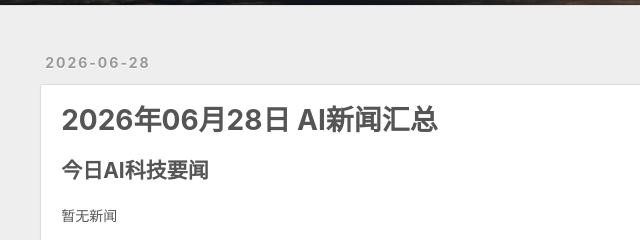
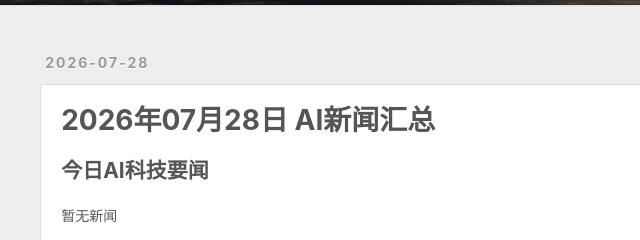
Before and after one commit to chu-jue/ai-news-blog, a plain HTML site: page 2026/03/28/2026-03-28-ai-news/index.html in a window 1280 px wide. Shown: the part 295-535 px from the top of the page, 0-640 px from the left. Drawn offline with Linux system fonts and the light colour scheme.

Commit message:
添加 2026年07月28日 AI新闻

```diff
--- a/2026/03/28/2026-03-28-ai-news/index.html
+++ b/2026/03/28/2026-03-28-ai-news/index.html
@@ -2,12 +2,12 @@
 <html>
 <head>
   <meta charset="utf-8">
-  <title>2026年06月28日 AI新闻汇总 | AI新闻博客</title>
+  <title>2026年07月28日 AI新闻汇总 | AI新闻博客</title>
   <meta name="viewport" content="width=device-width, initial-scale=1">
   <meta name="description" content="每日AI科技新闻汇总">
-  <meta property="og:title" content="2026年06月28日 AI新闻汇总">
+  <meta property="og:title" content="2026年07月28日 AI新闻汇总">
   <meta property="og:url" content="https://chu-jue.github.io/ai-news-blog/2026/03/28/2026-03-28-ai-news/">
-  <meta property="article:published_time" content="2026-06-28T08:00:00.000Z">
+  <meta property="article:published_time" content="2026-07-28T08:00:00.000Z">
   <meta property="article:author" content="初觉">
   <link rel="stylesheet" href="/ai-news-blog/css/style.css">
   <meta name="generator" content="Hexo 7.3.0">
@@ -28,11 +28,11 @@
         <section id="main">
           <article class="article article-type-post">
             <div class="article-meta">
-              <a class="article-date"><time>2026-06-28</time></a>
+              <a class="article-date"><time>2026-07-28</time></a>
             </div>
             <div class="article-inner">
               <header class="article-header">
-                <h1 class="article-title">2026年06月28日 AI新闻汇总</h1>
+                <h1 class="article-title">2026年07月28日 AI新闻汇总</h1>
               </header>
               <div class="article-entry">
                 <h2>今日AI科技要闻</h2>
```
